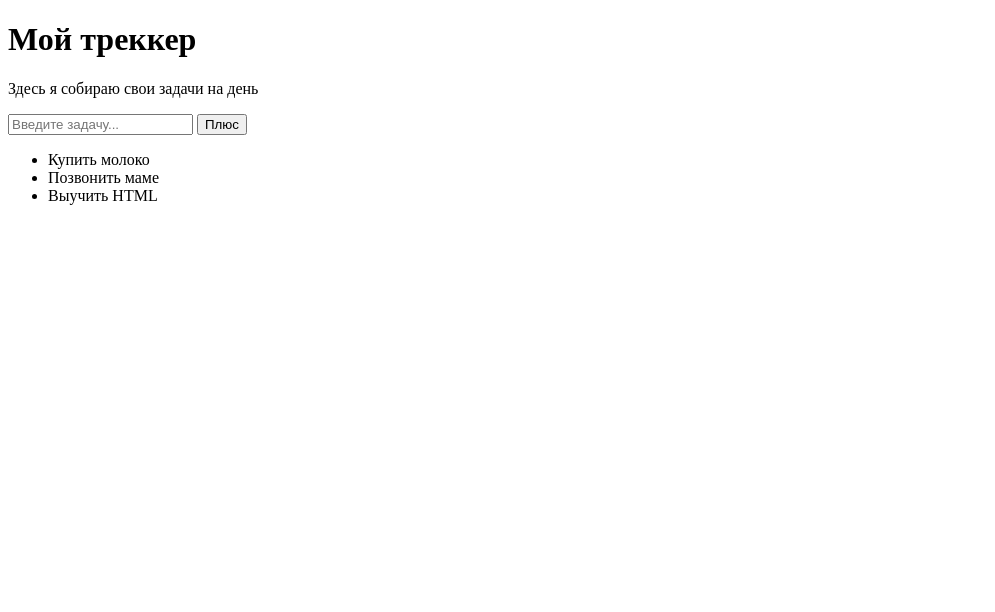
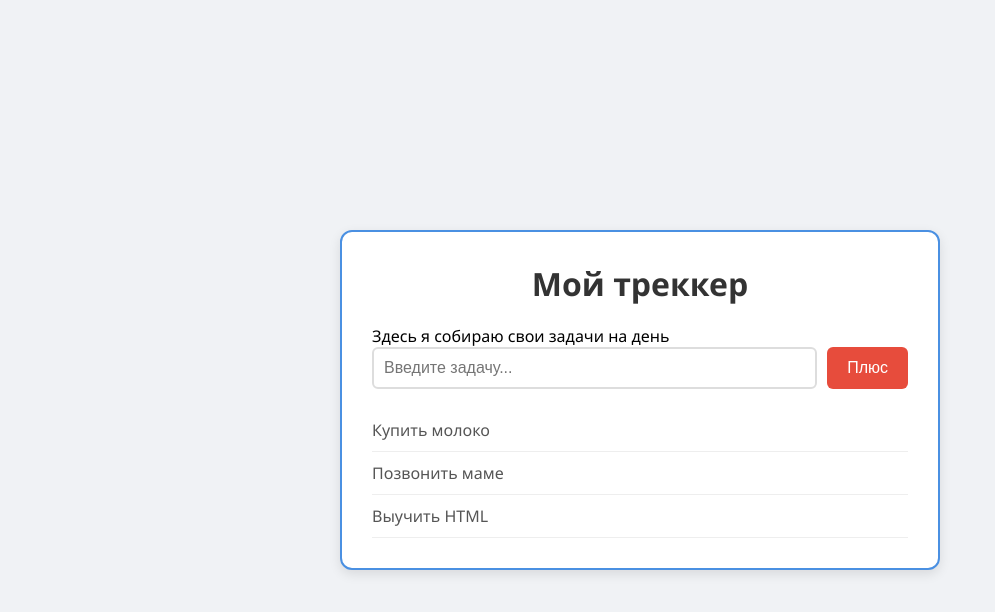
Before and after one commit to avkorrn-lang/tracker, a plain HTML site: page index.html in a window 1280 px wide. Shown: the whole page, without its empty margins (0-995 px from the left). Drawn offline with Linux system fonts and the light colour scheme.

Commit message:
Добавил в боди контейнер и поигрался со стилем

```diff
--- a/index.html
+++ b/index.html
@@ -4,8 +4,12 @@
     <meta charset="UTF-8">
     <meta name="viewport" content="width=device-width, initial-scale=1.0">
     <title>Трекер задач</title>
+    <link rel="stylesheet" href="style.css">
 </head>
+
+
 <body>
+    <div class="container">
     <h1>Мой треккер</h1>
     <p>Здесь я собираю свои задачи на день</p>
     <form id="task-form">
@@ -18,5 +22,6 @@
     <li>Позвонить маме</li>
     <li>Выучить HTML</li>
     </ul>
+    </div>
 </body>
 </html>
--- a/style.css
+++ b/style.css
@@ -20,7 +20,8 @@ body {
     padding: 30px;
     border-radius: 12px;
     box-shadow: 0 4px 12px rgba(0, 0, 0, 0.1);
-    width: 400px;
+    border: 2px solid #4a90e2;
+    width: 600px;
     max-width: 90%;
 }
 
@@ -54,7 +55,7 @@ h1 {
 /* Кнопка */
 button {
     padding: 10px 20px;
-    background-color: #4a90e2;
+    background-color: #e74c3c;
     color: white;
     border: none;
     border-radius: 6px;
@@ -64,7 +65,7 @@ button {
 }
 
 button:hover {
-    background-color: #357abd;
+    background-color: #c0392b;
 }
 
 /* Список задач */
```
